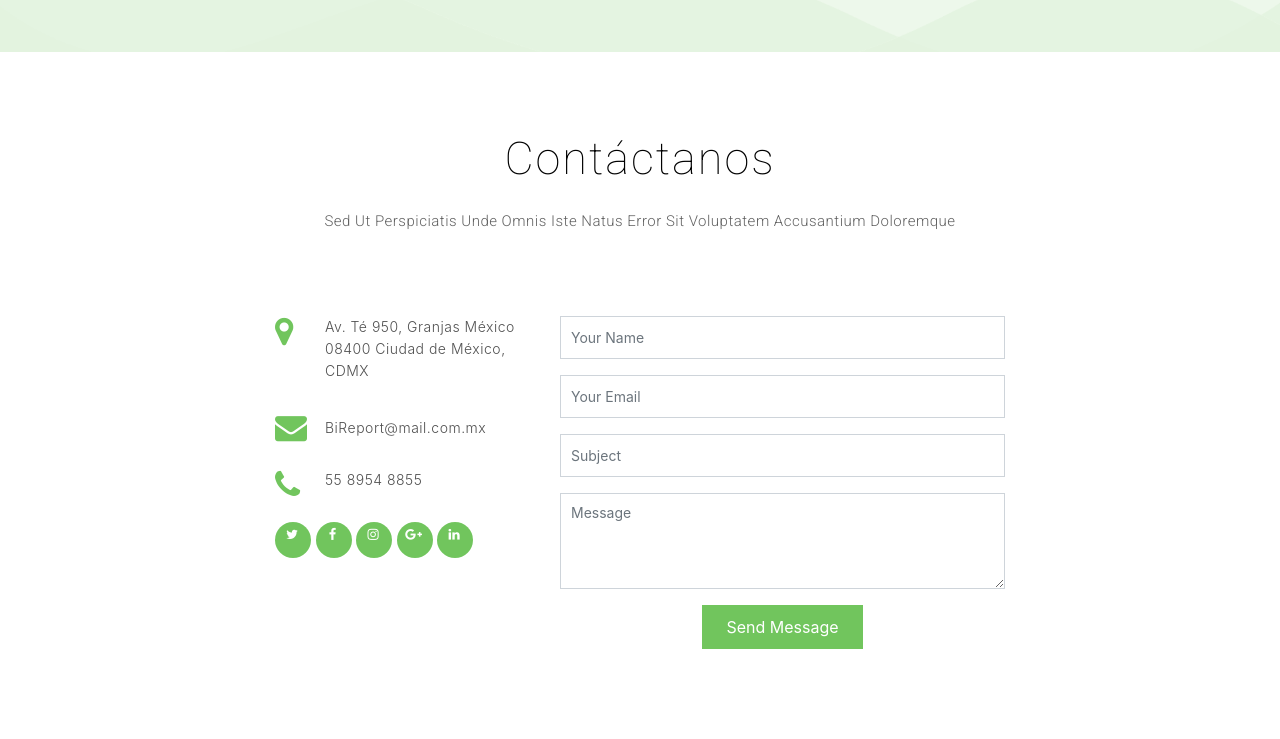
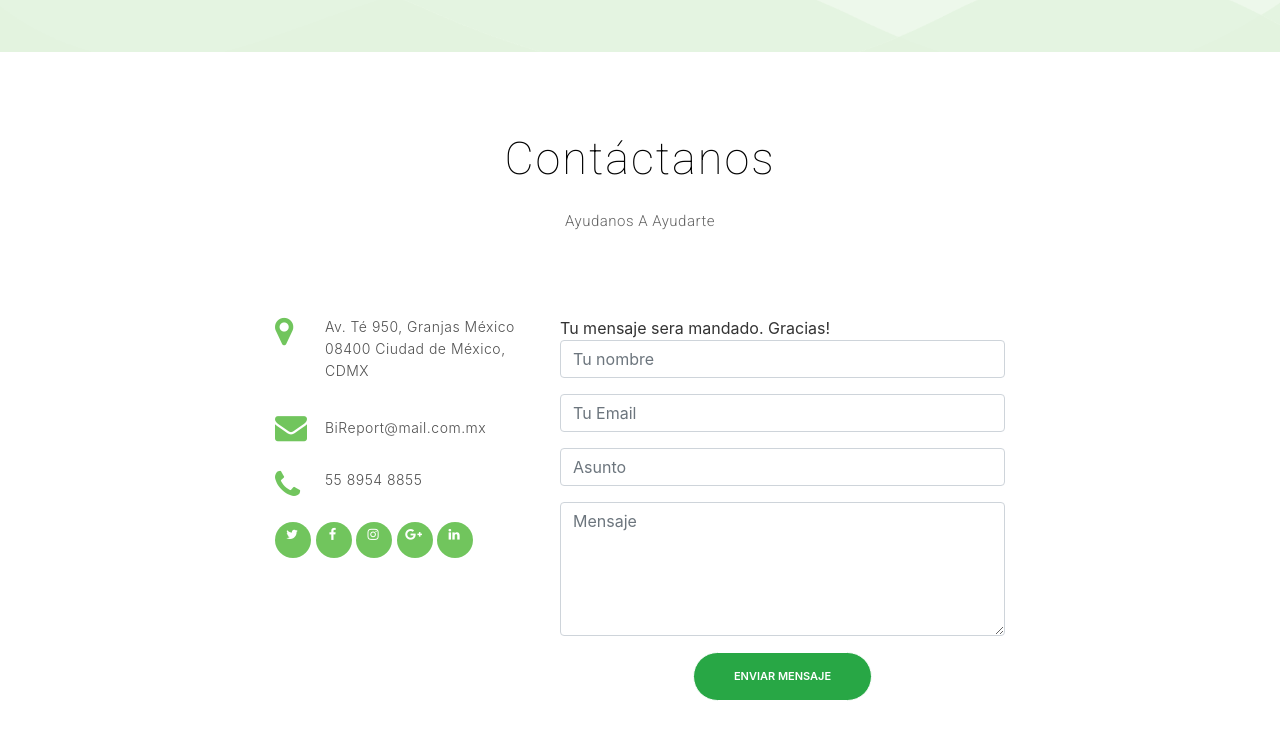
Before and after one commit to MauMau15/Proyecto-de-titulacion, a plain HTML site: page contact.html in a window 1280 px wide. Shown: the part 748-1487 px from the top of the page. Drawn offline with nearby package versions, Linux system fonts and the light colour scheme; some packages are replaced by stand-ins of ours.

Commit message:
Send email test

```diff
--- a/contact.html
+++ b/contact.html
@@ -75,7 +75,7 @@
         <div class="container">
           <div class="section-title text-center">
             <h2>Contáctanos</h2>
-            <p class="separator">Sed ut perspiciatis unde omnis iste natus error sit voluptatem accusantium doloremque</p>
+            <p class="separator">Ayudanos a ayudarte</p>
           </div>
         </div>
 
@@ -109,32 +109,23 @@
             </div>
 
             <div class="col-lg-5 col-md-8">
-              <div class="form">
-                <div id="sendmessage">Your message has been sent. Thank you!</div>
-                <div id="errormessage"></div>
-                <form action="" method="post" role="form" class="contactForm">
+              <div id="app">
+                <div>Tu mensaje sera mandado. Gracias!</div>
+                <div></div>
                   <div class="form-group">
-                    <input type="text" name="name" class="form-control" id="name" placeholder="Your Name" data-rule="minlen:4"
-                      data-msg="Please enter at least 4 chars">
-                    <div class="validation"></div>
+                    <input v-model="contact.name" class="form-control" placeholder="Tu nombre">
                   </div>
                   <div class="form-group">
-                    <input type="email" class="form-control" name="email" id="email" placeholder="Your Email" data-rule="email"
-                      data-msg="Please enter a valid email">
-                    <div class="validation"></div>
+                    <input v-model="contact.email" class="form-control" placeholder="Tu Email">
                   </div>
                   <div class="form-group">
-                    <input type="text" class="form-control" name="subject" id="subject" placeholder="Subject" data-rule="minlen:4"
-                      data-msg="Please enter at least 8 chars of subject">
-                    <div class="validation"></div>
+                    <input v-model="contact.subject" class="form-control" placeholder="Asunto">
                   </div>
                   <div class="form-group">
-                    <textarea class="form-control" name="message" rows="5" data-rule="required" data-msg="Please write something for us"
-                      placeholder="Message"></textarea>
-                    <div class="validation"></div>
+                    <textarea v-model="contact.message" class="form-control" rows="5" placeholder="Mensaje"></textarea>
                   </div>
-                  <div class="text-center"><button type="submit">Send Message</button></div>
-                </form>
+                  <div class="text-center"><button @click="sendEmail" class="btn btn-success">ENVIAR MENSAJE</button></div>
+                </div>
               </div>
             </div>
           </div>
@@ -145,6 +136,7 @@
     </section>
 
     <!-- JavaScript Libraries -->
+    <script src="https://cdn.jsdelivr.net/npm/vue/dist/vue.js"></script>
     <script src="lib/jquery/jquery.min.js"></script>
     <script src="lib/jquery/jquery-migrate.min.js"></script>
     <script src="lib/bootstrap/js/bootstrap.bundle.min.js"></script>
@@ -157,6 +149,7 @@
 
     <!-- Template Main Javascript File -->
     <script src="js/main.js"></script>
+    <script src="js/contact.js"></script>
   </body>
 
 </html>
--- /dev/null
+++ b/js/contact.js
@@ -0,0 +1,18 @@
+var data = {
+  contact: {
+    name:"",
+    email:"",
+    subject:"",
+    message:""
+  }
+}
+
+const app = new Vue({
+  el: '#app',
+  data: data,
+  methods:{
+    sendEmail: function(){
+      window.open(`mailto:luis.6496@hotmail.com?subject=${this.contact.subject}&body=${this.contact.message}`);
+    }
+  }
+})
```
